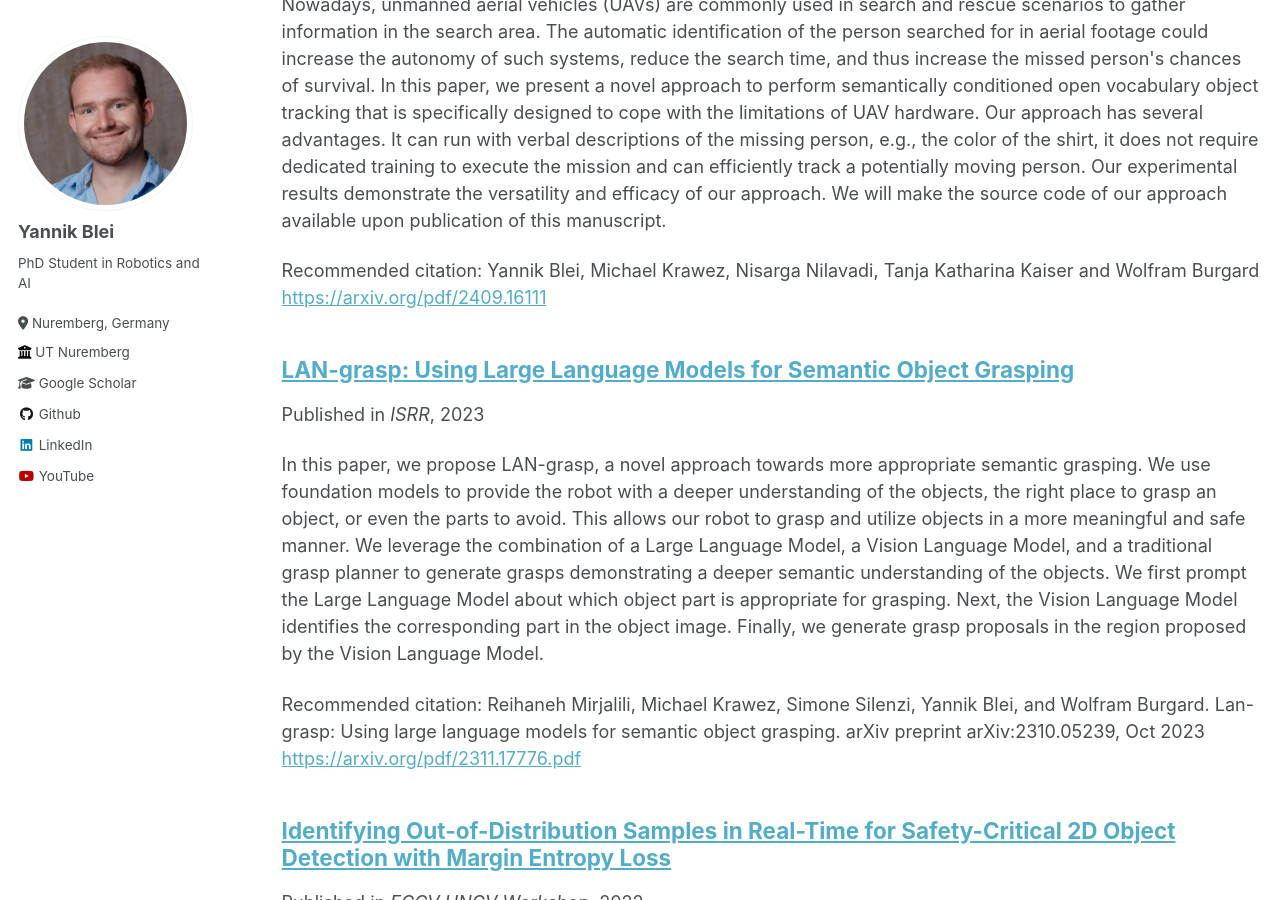
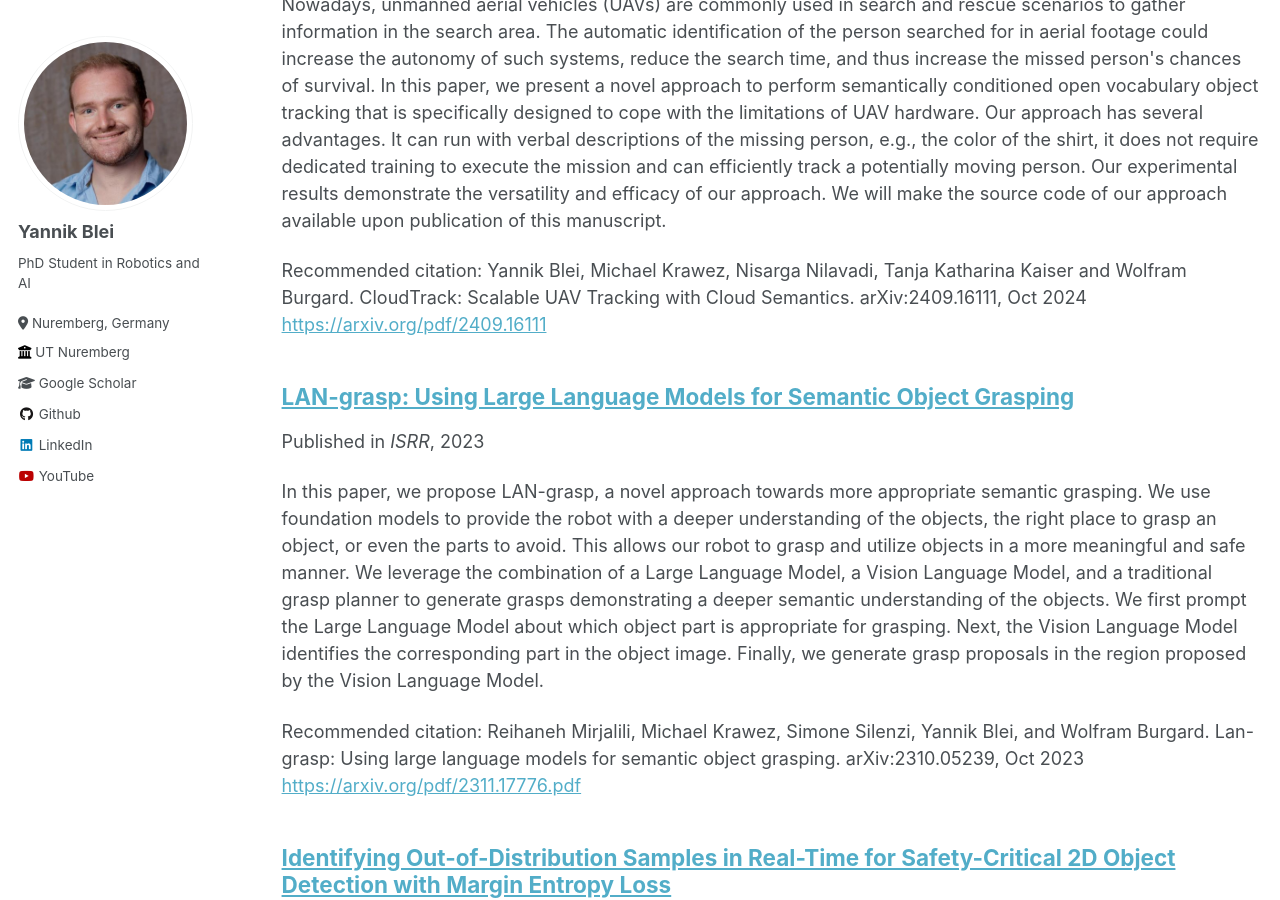
Before and after one commit to yblei/yblei.github.io, a Jekyll site: the page built from _pages/publications.md, in a window 1280 px wide and 900 px high, scrolled down 341 px. Built offline with Jekyll 4.4.1, drawn with Linux system fonts in a browser that asks for light colours.

Commit message:
Fixed citation

```diff
--- a/_publications/2023-10-08-lan_grasp.md
+++ b/_publications/2023-10-08-lan_grasp.md
@@ -6,7 +6,7 @@ excerpt: 'In this paper, we propose LAN-grasp, a novel approach towards more app
 date: 2023-10-08
 venue: 'ISRR'
 paperurl: 'https://arxiv.org/pdf/2311.17776.pdf'
-citation: 'Reihaneh Mirjalili, Michael Krawez, Simone Silenzi, Yannik Blei, and Wolfram Burgard. Lan-grasp: Using large language models for semantic object grasping. arXiv preprint arXiv:2310.05239, Oct 2023'
+citation: 'Reihaneh Mirjalili, Michael Krawez, Simone Silenzi, Yannik Blei, and Wolfram Burgard. Lan-grasp: Using large language models for semantic object grasping. arXiv:2310.05239, Oct 2023'
 ---
 In this paper, we propose LAN-grasp, a novel approach towards more appropriate semantic grasping. We use foundation models to provide the robot with a deeper understanding of the objects, the right place to grasp an object, or even the parts to avoid. This allows our robot to grasp and utilize objects in a more meaningful and safe manner. We leverage the combination of a Large Language Model, a Vision Language Model, and a traditional grasp planner to generate grasps demonstrating a deeper semantic understanding of the objects. We first prompt the Large Language Model about which object part is appropriate for grasping. Next, the Vision Language Model identifies the corresponding part in the object image. Finally, we generate grasp proposals in the region proposed by the Vision Language Model.
 
--- a/_publications/2024-09-25-cloud_track.md
+++ b/_publications/2024-09-25-cloud_track.md
@@ -6,7 +6,7 @@ excerpt: 'Nowadays, unmanned aerial vehicles (UAVs) are commonly used in search
 date: 2024-09-25
 venue: 'arxiv'
 paperurl: 'https://arxiv.org/pdf/2409.16111'
-citation: 'Yannik Blei, Michael Krawez, Nisarga Nilavadi, Tanja Katharina Kaiser and Wolfram Burgard'
+citation: 'Yannik Blei, Michael Krawez, Nisarga Nilavadi, Tanja Katharina Kaiser and Wolfram Burgard. CloudTrack: Scalable UAV Tracking with Cloud Semantics. arXiv:2409.16111, Oct 2024'
 ---
 Nowadays, unmanned aerial vehicles (UAVs) are commonly used in search and rescue scenarios to gather information in the search area. The automatic identification of the person searched for in aerial footage could increase the autonomy of such systems, reduce the search time, and thus increase the missed person&apos;s chances of survival. In this paper, we present a novel approach to perform semantically conditioned open vocabulary object tracking that is specifically designed to cope with the limitations of UAV hardware. Our approach has several advantages. It can run with verbal descriptions of the missing person, e.g., the color of the shirt, it does not require dedicated training to execute the mission and can efficiently track a potentially moving person. Our experimental results demonstrate the versatility and efficacy of our approach. We will make the source code of our approach available upon publication of this manuscript.
 
```
Also changed, not shown: 2 other files.
